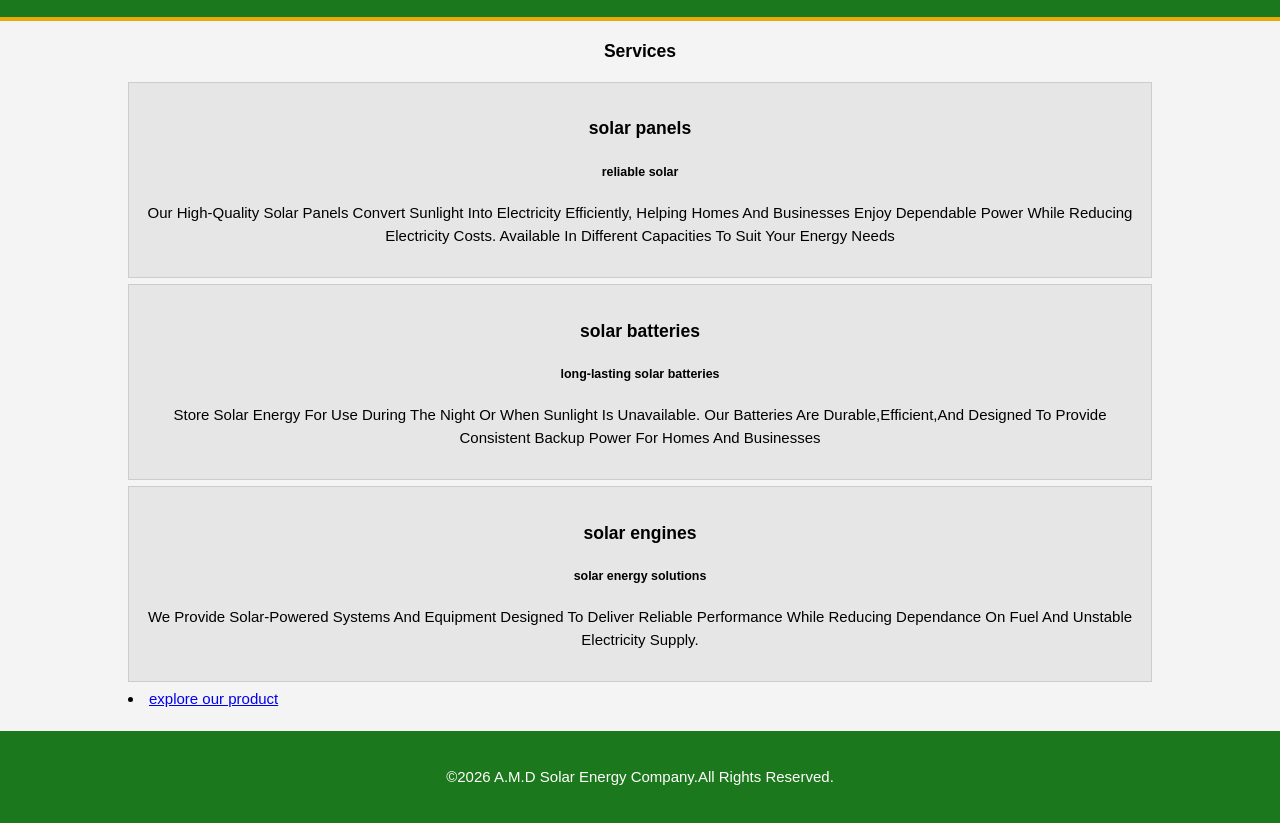
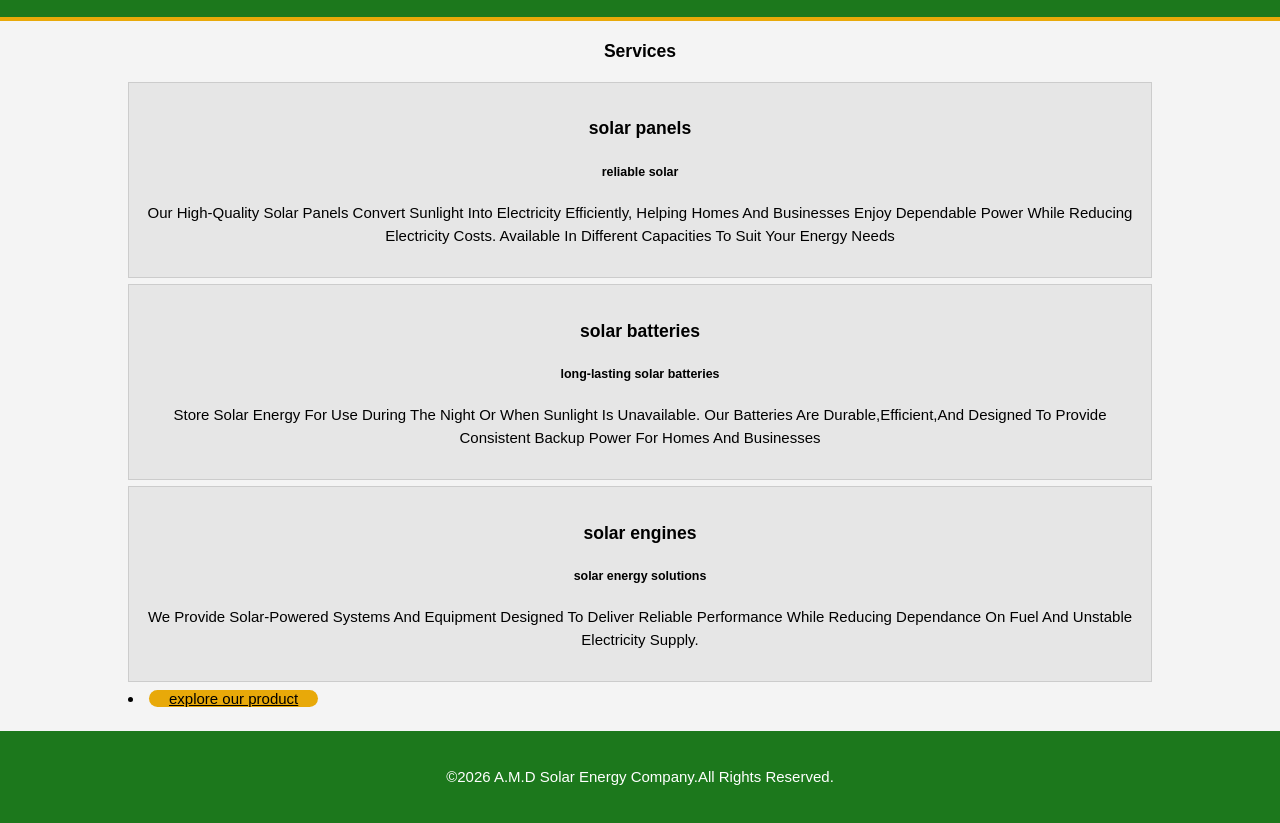
Before and after one commit to aimanaabdullahimuhammad-afk/amdsolarcompany, a plain HTML site: page services.html in a window 1280 px wide. Shown: the part 111-934 px from the top of the page. Drawn offline with Linux system fonts and the light colour scheme.

Commit message:
Update services.html

```diff
--- a/services.html
+++ b/services.html
@@ -59,7 +59,7 @@
                     </li>
                   </ul>
                 </article>
-                <li><a href="gallery.html">explore our product</a></li>
+                <li><a href="gallery.html" class="button_1">explore our product</a></li>
             </div>
         </section>
 
```
